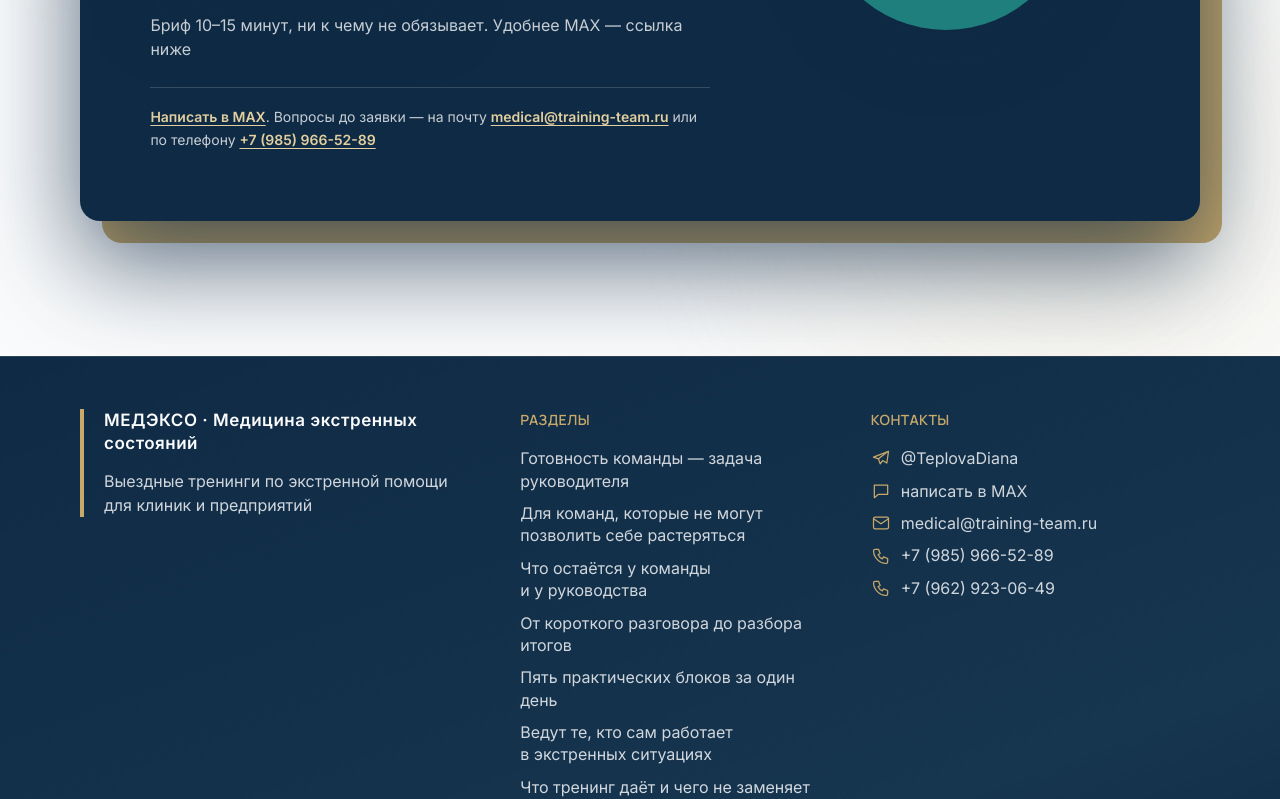
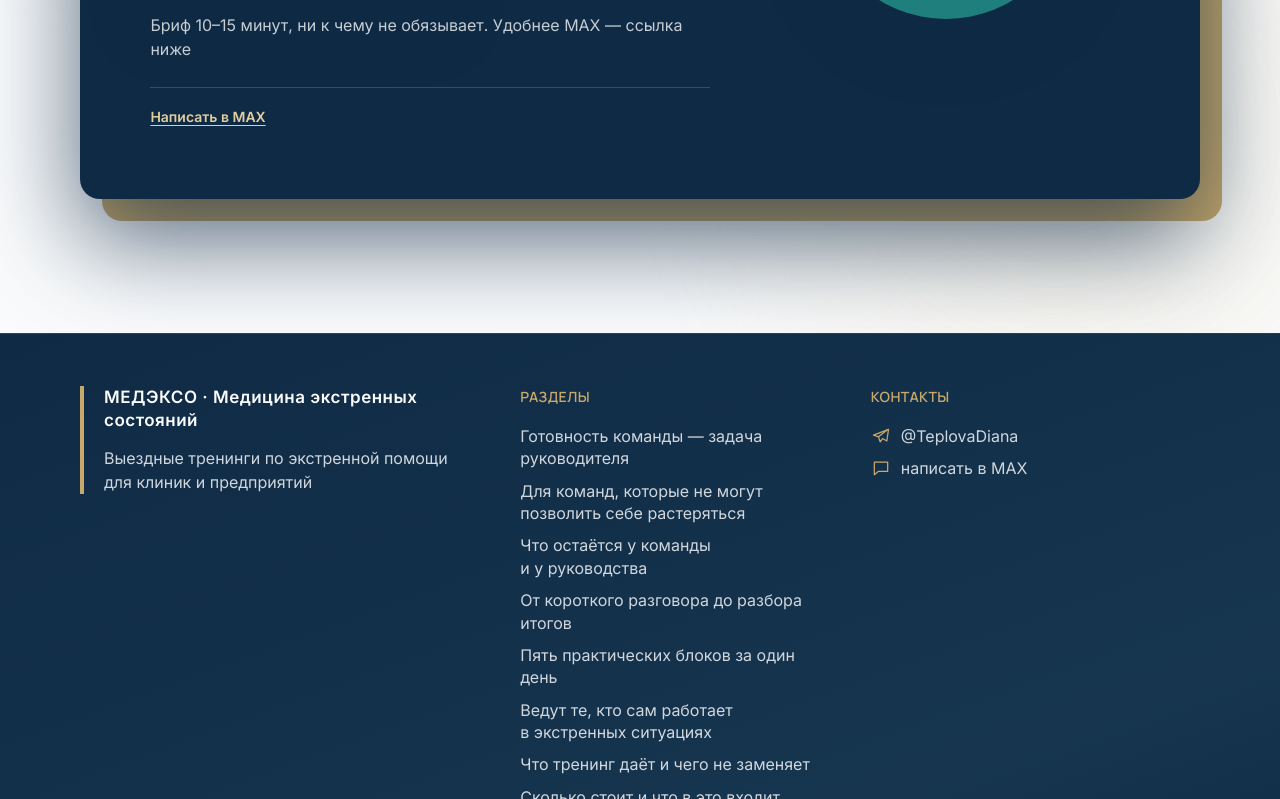
Before and after one commit to kiri-diana-max/medexo, a plain HTML site: page index.html in a window 1280 px wide. Shown: the part 8850-9649 px from the top of the page. Drawn offline with Linux system fonts and the light colour scheme.

Commit message:
Обновление 01.10 02:19 МСК

```diff
--- a/index.html
+++ b/index.html
@@ -396,7 +396,7 @@
       <p class="лид">Экстренная ситуация не назначает дату. Тренинг — назначает: выберите день, когда команде удобно</p>
       <div><a class="кнопка кнопка--главная" href="https://t.me/TeplovaDiana">Обсудить тренинг в Телеграм</a></div>
       <p class="подпись-кнопки">Бриф 10–15 минут, ни к чему не обязывает. Удобнее MAX — ссылка ниже</p>
-      <p class="финал__контакты"><a href="https://max.ru/u/f9LHodD0cOLIGXUREioOE3lT8ESrwLMdrWOdhbg-vbkWo6EvtVcT7_-vrxA" target="_blank" rel="noopener">Написать в MAX</a>. Вопросы до заявки — на почту <a href="mailto:medical@training-team.ru">medical@training-team.ru</a> или по телефону <a href="tel:+79859665289">+7 (985) 966-52-89</a></p>
+      <p class="финал__контакты"><a href="https://max.ru/u/f9LHodD0cOLIGXUREioOE3lT8ESrwLMdrWOdhbg-vbkWo6EvtVcT7_-vrxA" target="_blank" rel="noopener">Написать в MAX</a></p>
     </div>
     <div class="знак" aria-hidden="true"><svg class="иконка" aria-hidden="true" xmlns="http://www.w3.org/2000/svg" viewBox="0 0 24 24" fill="none" stroke="currentColor" stroke-width="1.5" stroke-linecap="round" stroke-linejoin="round">
   <path d="M21 4L3 11l6 2 2 6 3-4 5 3z"/>
@@ -436,16 +436,6 @@
         <a href="https://max.ru/u/f9LHodD0cOLIGXUREioOE3lT8ESrwLMdrWOdhbg-vbkWo6EvtVcT7_-vrxA" target="_blank" rel="noopener"><svg class="иконка" aria-hidden="true" xmlns="http://www.w3.org/2000/svg" viewBox="0 0 24 24" fill="none" stroke="currentColor" stroke-width="1.5" stroke-linecap="round" stroke-linejoin="round">
   <path d="M4 5h16v11H9l-5 4z"/>
 </svg>написать в MAX</a>
-        <a href="mailto:medical@training-team.ru"><svg class="иконка" aria-hidden="true" xmlns="http://www.w3.org/2000/svg" viewBox="0 0 24 24" fill="none" stroke="currentColor" stroke-width="1.5" stroke-linecap="round" stroke-linejoin="round">
-  <rect x="3" y="5" width="18" height="14" rx="2"/>
-  <path d="M3 7l9 6 9-6"/>
-</svg>medical@training-team.ru</a>
-        <a href="tel:+79859665289"><svg class="иконка" aria-hidden="true" xmlns="http://www.w3.org/2000/svg" viewBox="0 0 24 24" fill="none" stroke="currentColor" stroke-width="1.5" stroke-linecap="round" stroke-linejoin="round">
-  <path d="M5 4h4l2 5-2.5 1.5a11 11 0 0 0 5 5L15 13l5 2v4a2 2 0 0 1-2 2A16 16 0 0 1 3 6a2 2 0 0 1 2-2z"/>
-</svg>+7 (985) 966-52-89</a>
-        <a href="tel:+79629230649"><svg class="иконка" aria-hidden="true" xmlns="http://www.w3.org/2000/svg" viewBox="0 0 24 24" fill="none" stroke="currentColor" stroke-width="1.5" stroke-linecap="round" stroke-linejoin="round">
-  <path d="M5 4h4l2 5-2.5 1.5a11 11 0 0 0 5 5L15 13l5 2v4a2 2 0 0 1-2 2A16 16 0 0 1 3 6a2 2 0 0 1 2-2z"/>
-</svg>+7 (962) 923-06-49</a>
       </div>
     </div>
   </div>
```
